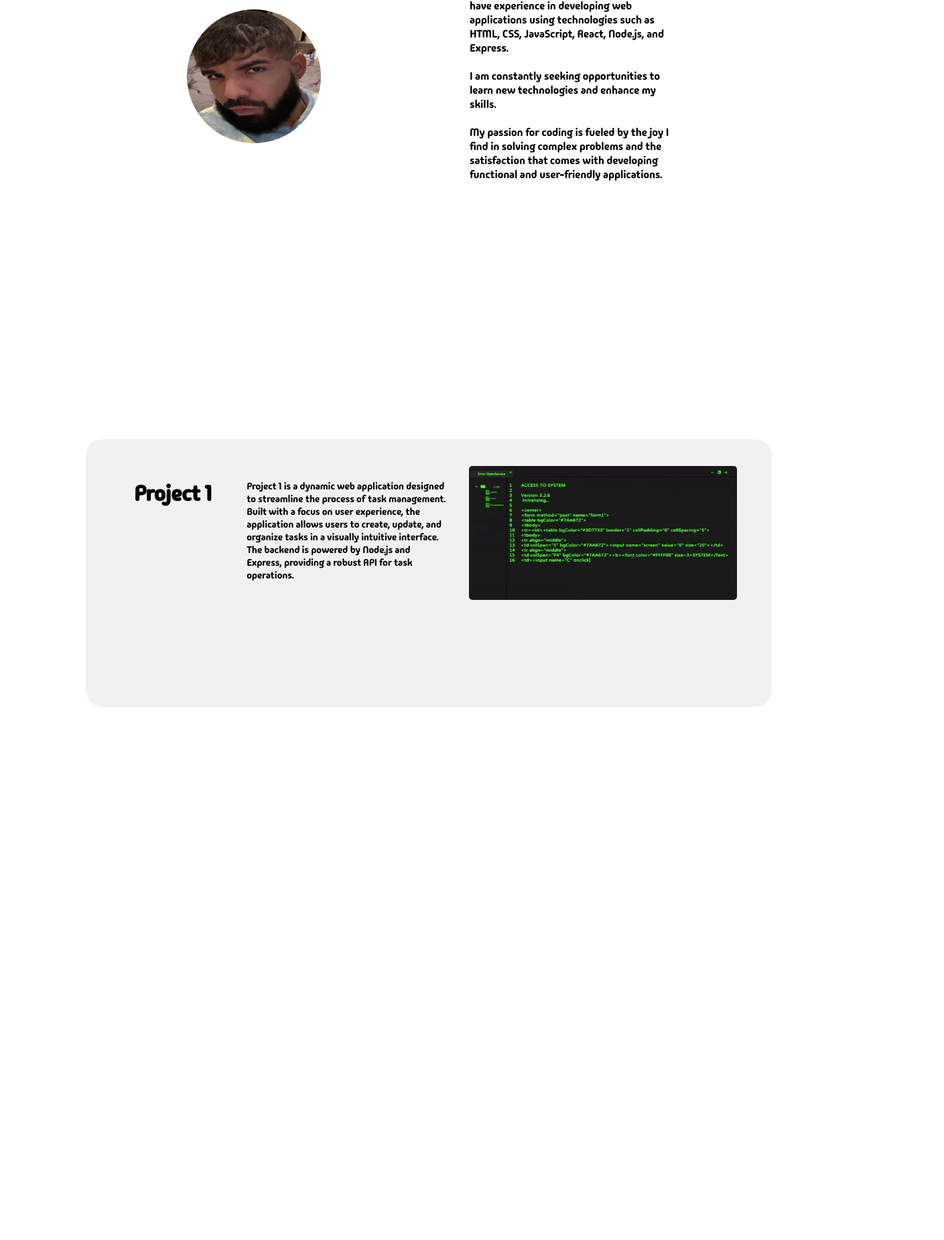
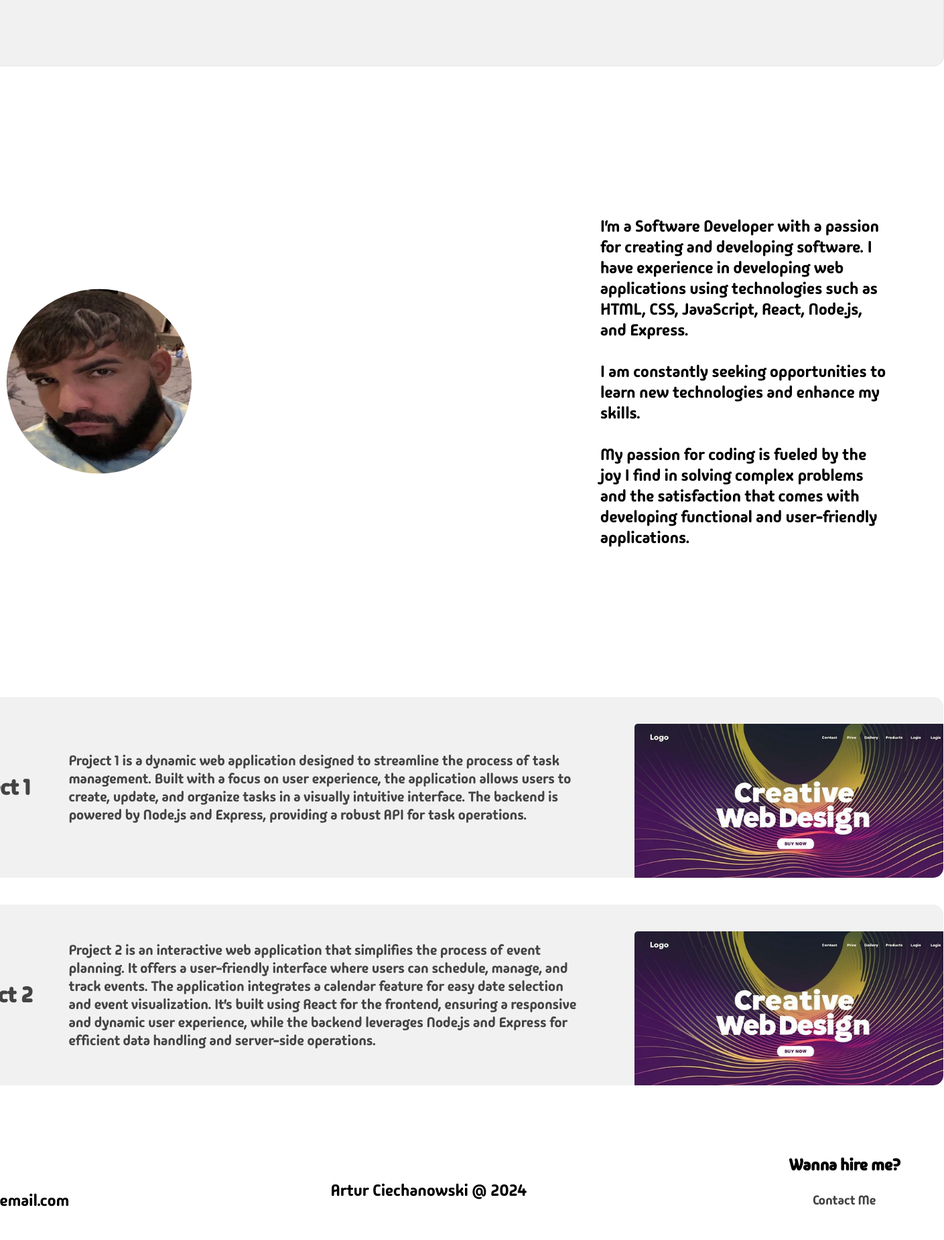
Before and after one commit to Arturfr1/test, a plain HTML site: page index.html in a window 1280 px wide. Shown: the part 944-2796 px from the top of the page at 67% size, 1409 px wide, since content can reach past the window. Before the commit the page ends 2000 px from the top, so only its background shows below. Drawn offline with Linux system fonts and the light colour scheme.

Commit message:
finished website
finished the website layout, still need to make it work with and add a database

```diff
--- a/index.html
+++ b/index.html
@@ -7,13 +7,14 @@
     <link rel="stylesheet" href="main.css" />
     <script
       src="https://kit.fontawesome.com/b44f26098c.js"
-      crossorigin="anonymous"
-    ></script>
+      crossorigin="anonymous"></script>
   </head>
   <body>
     <div class="navbar border">
       <div class="header">
-        <a href="" class="logo">Artur C.</a>
+        <div class="logo-container">
+          <a href="" class="logo">Artur C.</a>
+        </div>
 
         <div class="nav">
           <a href="#about"><i class="fa-regular fa-user fa-anim"></i>About</a>
@@ -34,8 +35,8 @@
         <p class="main-text">SoftWare Developer</p>
       </div>
     </div>
-    <div class="about" id="about">
-      <div class="content aboutme">
+    <div class="about">
+      <div class="content aboutme" id="about">
         <img src="dwizzy.png" class="pic" />
         <p>
           I'm a Software Developer with a passion for creating and developing
@@ -50,8 +51,8 @@
         </p>
       </div>
     </div>
-    <div class="projects" id="projects">
-      <div class="content project">
+    <div class="projects">
+      <div class="content project" id="projects">
         <h1>Project 1</h1>
         <p>
           Project 1 is a dynamic web application designed to streamline the
@@ -60,9 +61,32 @@
           visually intuitive interface. The backend is powered by Node.js and
           Express, providing a robust API for task operations.
         </p>
-        <img src="code.png">
+        <img src="test-project.jpg" />
+      </div>
+      <div class="content project1">
+        <h1>Project 2</h1>
+        <p>
+          Project 2 is an interactive web application that simplifies the
+          process of event planning. It offers a user-friendly interface where
+          users can schedule, manage, and track events. The application
+          integrates a calendar feature for easy date selection and event
+          visualization. It's built using React for the frontend, ensuring a
+          responsive and dynamic user experience, while the backend leverages
+          Node.js and Express for efficient data handling and server-side
+          operations.
+        </p>
+        <img src="test-project.jpg" />
       </div>
     </div>
+
+    <footer class="footer" id="contact">
+      <h1 class="hire">Wanna hire me?</h1>
+      <p class="email">Email:</p>
+      <p class="mail" href="mailto:artur@email.com">artur@email.com</p>
+      <p class="ac24">Artur Ciechanowski @ 2024</p>
+      <button class="btn">Contact Me</button>
+    </footer>
+
     <script src="main.js"></script>
   </body>
 </html>
--- a/main.css
+++ b/main.css
@@ -36,10 +36,12 @@ body {
 .navbar {
   position: absolute;
   background: var(--main);
-  border-radius: 25px;
-  width: 80vw;
-  height: 14vh;
-  margin: 2vh 10vw;
+  border-radius: 15px;
+  width: 1536px;
+  height: 151px;
+  margin-top: 40px;
+  left: 50%;
+  transform: translateX(-50%);
 }
 
 .border {
@@ -48,19 +50,26 @@ body {
 
 /* Logo */
 
+.logo-container {
+  position: absolute;
+  left: 8%;
+  top: 50%;
+  transform: translate(-50%, -50%);
+}
+
 .logo {
   text-decoration: none;
   font-family: Whisper;
-  font-size: 1.5rem;
+  font-size: 3rem;
   color: #444444;
-  margin: 4vh 2vw;
+  margin: 50px;
   transition: ease-in-out 0.2s;
+  transform: translate(-50%, -50%);
 }
 
 .logo:hover {
   color: #000;
-  font-size: 1.6rem;
-  margin: 3.5vh 1.75vw;
+  font-size: 3.5rem;
 }
 
 /* Header */
@@ -73,9 +82,10 @@ body {
 /* Nav */
 
 .nav {
-  display: flex;
-  justify-content: space-between;
-  margin: 10px 25px;
+  position: absolute;
+  right: -10%;
+  top: 50%;
+  transform: translate(-50%, -50%);
 }
 
 .nav a {
@@ -111,28 +121,35 @@ body {
   position: absolute;
   background: var(--main);
   /* background: #f1f1f1; */
-  border-radius: 25px;
-  width: 80vw;
-  height: 75vh;
-  margin: 20vh 10vw;
+  border-radius: 15px;
+  width: 1536px;
+  height: 810px;
+  margin-top: 231px;
+  left: 50%;
+  transform: translateX(-50%);
 }
 
 .box h1 {
-  margin-top: 50vh;
-  margin-left: 60px;
-  font-size: 1rem;
+  position: absolute;
+  top: 70%;
+  left: 25%;
+  transform: translate(-50%, -50%);
+  font-size: 2rem;
 }
 
 .box .main-text {
-  margin: 0 40px;
-  font-size: 3rem;
+  position: absolute;
+  top: 78%;
+  left: 25%;
+  transform: translate(-50%, -50%);
+  font-size: 4rem;
 }
 
 /* Emoji */
 
 .fa-solid {
   margin: 0 5px;
-  font-size: 1.1rem;
+  font-size: 1.75rem;
   color: #ffcc00;
 }
 
@@ -141,64 +158,200 @@ body {
 .about {
   position: absolute;
   background: var(--bg);
-  height: 80vh;
-  width: 80vw;
-  margin: 100vh 10vw;
-  /* background: #00f; */
+  height: 864px;
+  width: 1536px;
+  margin-top: 1081px;
+  left: 50%;
+  transform: translateX(-50%);
 }
 
 .aboutme {
-  /* background: #ff0; */
   display: flex;
   justify-content: space-evenly;
-  margin: 20px 40px;
+  position: absolute;
+  top: 50%;
+  width: 1536px;
+  height: 691px;
+  transform: translateY(-50%);
 }
 
 .aboutme p {
+  position: absolute;
   margin: 0 40px;
-  font-size: 1rem;
-  width: 300px;
-  margin: 80px auto;
+  font-size: 1.5rem;
+  width: 432px;
+  top: 50%;
+  left: 50%;
+  transform: translate(50%, -50%);
 }
 
 /* Pic */
 
 .pic {
+  position: absolute;
   border-radius: 200px;
-  width: 200px;
-  height: 200px;
-  margin: auto;
+  width: 276px;
+  height: 276px;
+  top: 50%;
+  left: 0;
+  transform: translate(50%, -50%);
 }
 
-.projects {
+/* Projects */
+
+.project {
   position: absolute;
   background: var(--main);
-  border-radius: 25px;
-  height: 50vh;
-  width: 80vw;
-  margin: 200vh 10vw;
+  border-radius: 15px;
+  height: 270px;
+  width: 1536px;
+  left: 50%;
+  transform: translateX(-50%);
+  margin-top: 1985px;
+  overflow: hidden;
+  transition: background ease-in-out 0.2s;
 }
 
-.project {
-  display: flex;
-  justify-content: space-evenly;
-  margin: 20px 40px;
-  margin: 40px;
+.project h1,
+.project1 h1 {
+  position: absolute;
+  top: 50%;
+  left: 7.5%;
+  transform: translate(-50%, -50%);
+  font-size: 2rem;
+  color: #444444;
+  transition: ease-in-out 0.2s;
 }
 
-.project p {
-  font-size: 0.9rem;
-  width: 300px;
-  padding: 20px;
+.project p,
+.project1 p {
+  position: absolute;
+  top: 50%;
+  left: 15%;
+  transform: translateY(-50%);
+  font-size: 1.3rem;
+  width: 768px;
+  color: #444444;
+  transition: ease-in-out 0.2s;
 }
 
-.project h1 {
-  font-size: 2rem;
-  padding: 20px;
+.project img,
+.project1 img {
+  position: absolute;
+  left: 70%;
+  top: 40px;
+  border-radius: 5px;
+  width: 480px;
+  height: 270px;
+  transition: ease-in-out 0.2s;
 }
 
-.project img {
+/* Project1 */
+
+.project1 {
+  position: absolute;
+  background: var(--main);
+  border-radius: 15px;
+  height: 270px;
+  width: 1536px;
+  left: 50%;
+  transform: translateX(-50%);
+  margin-top: 2295px;
+
+  overflow: hidden;
+  transition: background ease-in-out 0.2s;
+}
+
+/* Project Hover */
+
+.project:hover,
+.project1:hover {
+  cursor: pointer;
+  background: var(--hover);
+}
+
+.project:hover img,
+.project1:hover img {
+  transform: scale(1.2) rotate(-5deg);
+}
+
+.project:hover h1,
+.project:hover p,
+.project1:hover h1,
+.project1:hover p {
+  color: #000;
+}
+
+/* Footer */
+
+.footer {
+  position: absolute;
+  background: var(--bg);
+  border-radius: 15px;
+  height: 151px;
+  width: 1536px;
+  left: 50%;
+  transform: translateX(-50%);
+  margin-top: 2645px;
+}
+
+.hire {
+  position: absolute;
+  top: 25%;
+  left: 85%;
+  transform: translateY(-50%);
+  font-size: 1.5rem;
+}
+
+.email {
+  position: absolute;
+  top: 38%;
+  left: 3%;
+  transform: translateY(-50%);
+  font-size: 1.5rem;
+  padding: 5px;
+}
+
+.mail {
+  position: absolute;
+  top: 60%;
+  left: 3%;
+  transform: translateY(-50%);
+  font-size: 1.5rem;
+  transition: ease-in-out 0.2s;
+  border-radius: 15px;
+  padding: 5px;
+}
+
+.mail:hover {
+  cursor: pointer;
+  background: var(--main);
+}
+
+.ac24 {
+  position: absolute;
+  top: 50%;
+  left: 50%;
+  transform: translate(-50%, -50%);
+  font-size: 1.5rem;
+}
+
+.btn {
+  position: absolute;
+  top: 60%;
+  left: 86%;
+  transform: translateY(-50%);
+  background: var(--bg);
+  border: none;
   border-radius: 5px;
-  width: 400px;
-  height: 200px;
+  padding: 10px 20px;
+  font-size: 1.2rem;
+  color: #444444;
+  transition: ease-in-out 0.2s;
 }
+
+.btn:hover {
+  cursor: pointer;
+  color: #000;
+  background: var(--hover);
+}
```
Also changed, not shown: test-project.jpg (added).
